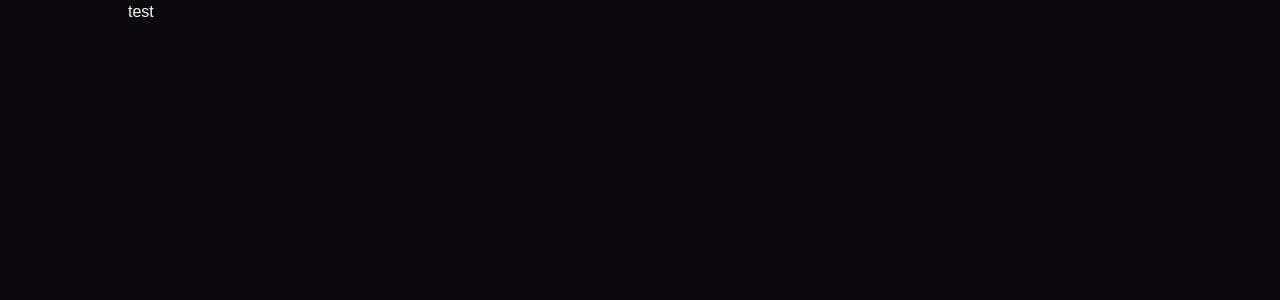
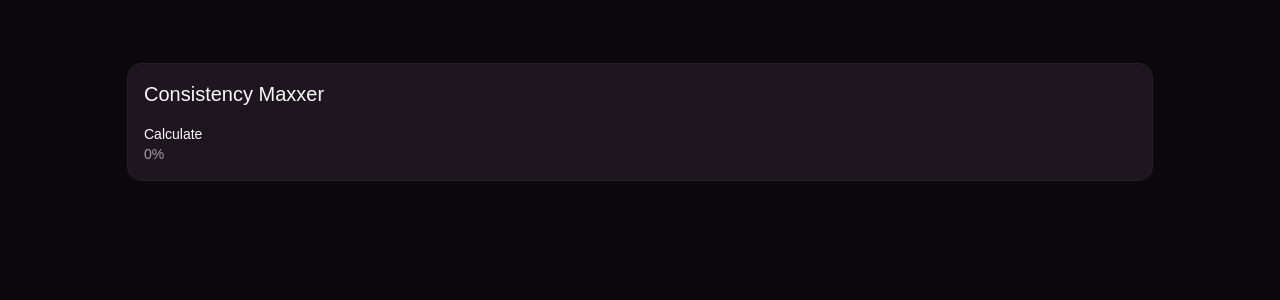
Before and after one commit to DavidMiller2001/Consistency-Maxxer, a React (Vite) app: page / in a window 1280 px wide. Shown: the top 300 px of the page. Built offline with nearby package versions, Linux system fonts and the light colour scheme.

Commit message:
add calculation functions

```diff
--- a/src/App.tsx
+++ b/src/App.tsx
@@ -1,9 +1,73 @@
+import { useState } from 'react';
+import { Card, CardContent, CardHeader, CardTitle } from './components/ui/card';
+
 function App() {
+  const DECK_SIZE = 40;
+  const HAND_SIZE = 5;
+  const DESIRED_CARDS = 2;
+
+  const [output, setOutput] = useState(0);
+
   return (
-    <>
-      <main className='w-full max-w-5xl m-auto h-screen'>test</main>
-    </>
+    <div className='py-16'>
+      <main className='w-full max-w-5xl m-auto'>
+        <Card>
+          <CardHeader>
+            <CardTitle>
+              <h1 className='text-foreground text-xl'>Consistency Maxxer</h1>
+            </CardTitle>
+          </CardHeader>
+          <CardContent>
+            <button
+              onClick={() => {
+                setOutput(
+                  hypergeometricDistributionCalculation(
+                    DECK_SIZE,
+                    HAND_SIZE,
+                    DESIRED_CARDS,
+                  ),
+                );
+              }}
+            >
+              Calculate
+            </button>
+            <p className='text-muted-foreground'>{output}%</p>
+          </CardContent>
+        </Card>
+      </main>
+    </div>
   );
 }
 
+function factorial(n: number): number {
+  if (n > 1) {
+    return n * factorial(n - 1);
+  } else {
+    return 1;
+  }
+}
+
+function chooseCalculation(deckSize: number, handSize: number): number {
+  // N! / ( (H!) * (N-H)! )
+  // deck size = n
+  // hand size = h
+
+  const nFactorial = factorial(deckSize);
+  const hFactorial = factorial(handSize);
+  const nMinusHFactorial = factorial(deckSize - handSize);
+
+  return nFactorial / (hFactorial * nMinusHFactorial);
+}
+
+function hypergeometricDistributionCalculation(
+  deckSize: number,
+  handSize: number,
+  desiredCards: number,
+): number {
+  const nMinusKChooseH = chooseCalculation(deckSize - desiredCards, handSize);
+  const nChooseH = chooseCalculation(deckSize, handSize);
+
+  return Number((100 * (1 - nMinusKChooseH / nChooseH)).toFixed(1));
+}
+
 export default App;
--- /dev/null
+++ b/src/components/ui/card.tsx
@@ -0,0 +1,103 @@
+import * as React from "react"
+
+import { cn } from "@/lib/utils"
+
+function Card({
+  className,
+  size = "default",
+  ...props
+}: React.ComponentProps<"div"> & { size?: "default" | "sm" }) {
+  return (
+    <div
+      data-slot="card"
+      data-size={size}
+      className={cn(
+        "group/card flex flex-col gap-(--card-spacing) overflow-hidden rounded-xl bg-card py-(--card-spacing) text-sm text-card-foreground ring-1 ring-foreground/10 [--card-spacing:--spacing(4)] has-data-[slot=card-footer]:pb-0 has-[>img:first-child]:pt-0 data-[size=sm]:[--card-spacing:--spacing(3)] data-[size=sm]:has-data-[slot=card-footer]:pb-0 *:[img:first-child]:rounded-t-xl *:[img:last-child]:rounded-b-xl",
+        className
+      )}
+      {...props}
+    />
+  )
+}
+
+function CardHeader({ className, ...props }: React.ComponentProps<"div">) {
+  return (
+    <div
+      data-slot="card-header"
+      className={cn(
+        "group/card-header @container/card-header grid auto-rows-min items-start gap-1 rounded-t-xl px-(--card-spacing) has-data-[slot=card-action]:grid-cols-[1fr_auto] has-data-[slot=card-description]:grid-rows-[auto_auto] [.border-b]:pb-(--card-spacing)",
+        className
+      )}
+      {...props}
+    />
+  )
+}
+
+function CardTitle({ className, ...props }: React.ComponentProps<"div">) {
+  return (
+    <div
+      data-slot="card-title"
+      className={cn(
+        "font-heading text-base leading-snug font-medium group-data-[size=sm]/card:text-sm",
+        className
+      )}
+      {...props}
+    />
+  )
+}
+
+function CardDescription({ className, ...props }: React.ComponentProps<"div">) {
+  return (
+    <div
+      data-slot="card-description"
+      className={cn("text-sm text-muted-foreground", className)}
+      {...props}
+    />
+  )
+}
+
+function CardAction({ className, ...props }: React.ComponentProps<"div">) {
+  return (
+    <div
+      data-slot="card-action"
+      className={cn(
+        "col-start-2 row-span-2 row-start-1 self-start justify-self-end",
+        className
+      )}
+      {...props}
+    />
+  )
+}
+
+function CardContent({ className, ...props }: React.ComponentProps<"div">) {
+  return (
+    <div
+      data-slot="card-content"
+      className={cn("px-(--card-spacing)", className)}
+      {...props}
+    />
+  )
+}
+
+function CardFooter({ className, ...props }: React.ComponentProps<"div">) {
+  return (
+    <div
+      data-slot="card-footer"
+      className={cn(
+        "flex items-center rounded-b-xl border-t bg-muted/50 p-(--card-spacing)",
+        className
+      )}
+      {...props}
+    />
+  )
+}
+
+export {
+  Card,
+  CardHeader,
+  CardFooter,
+  CardTitle,
+  CardAction,
+  CardDescription,
+  CardContent,
+}
```
